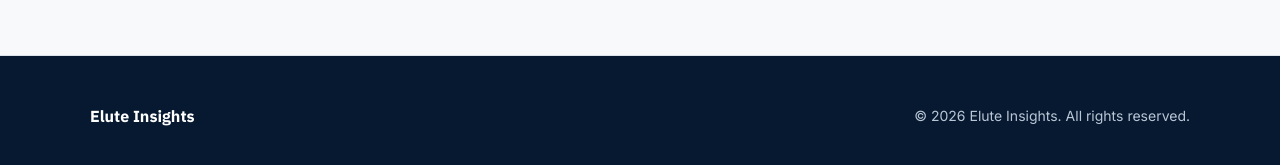
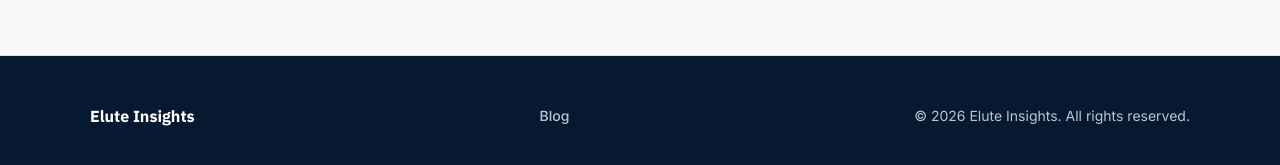
Before and after one commit to kanakagrawaliit-art/elute-insights-website, a Jekyll site: the page index.html, which Jekyll copies as it is, in a window 1280 px wide and 1400 px high, scrolled down 4528 px. Shown: the part 1223-1388 px from the top of the window. Built offline with Jekyll 4.4.1, drawn with Linux system fonts in a browser that asks for light colours.

Commit message:
index.html

```diff
--- a/index.html
+++ b/index.html
@@ -507,6 +507,21 @@
     color:#fff;
     font-size:16px;
   }
+
+  .footer-nav {
+  display: flex;
+  gap: 20px;
+}
+
+.footer-nav a {
+  color: var(--color-dark-body);
+  text-decoration: none;
+  font-weight: 500;
+}
+
+.footer-nav a:hover {
+  color: var(--color-secondary);
+}
 </style>
 </head>
 <body>
@@ -857,8 +872,17 @@
 
 <footer>
   <div class="wrap footer-inner">
+
     <span class="footer-brand">Elute Insights</span>
-    <span>&copy; <span id="year"></span> Elute Insights. All rights reserved.</span>
+
+    <nav class="footer-nav" aria-label="Footer navigation">
+      <a href="/blog/">Blog</a>
+    </nav>
+
+    <span>
+      &copy; <span id="year"></span> Elute Insights. All rights reserved.
+    </span>
+
   </div>
 </footer>
 
```
